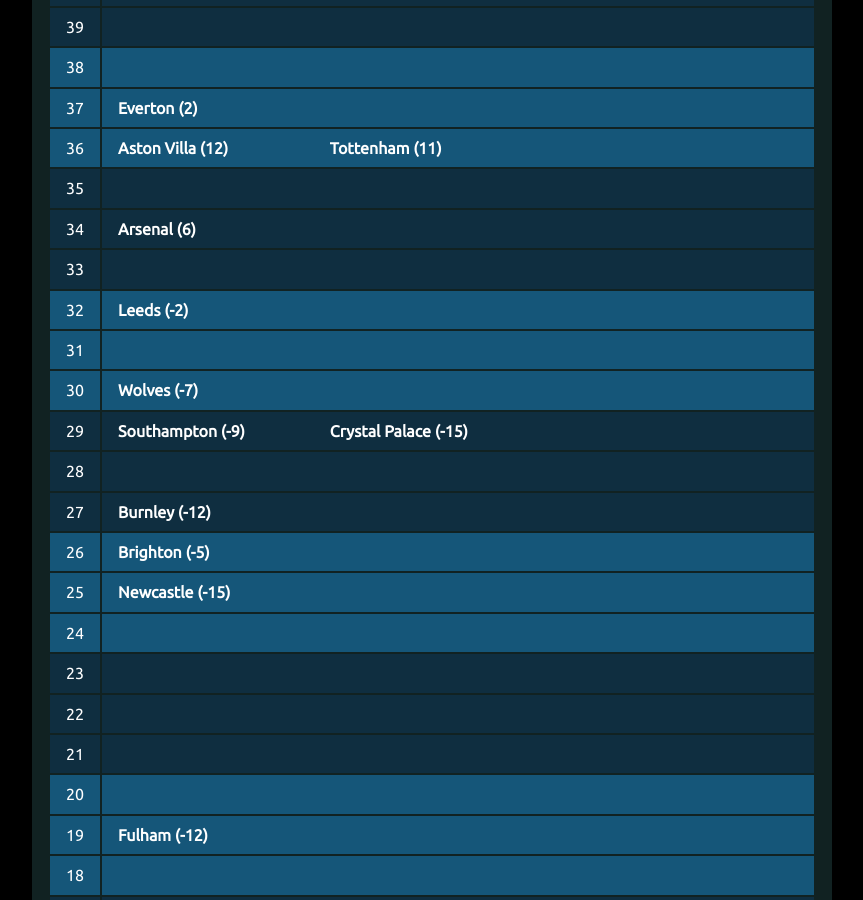
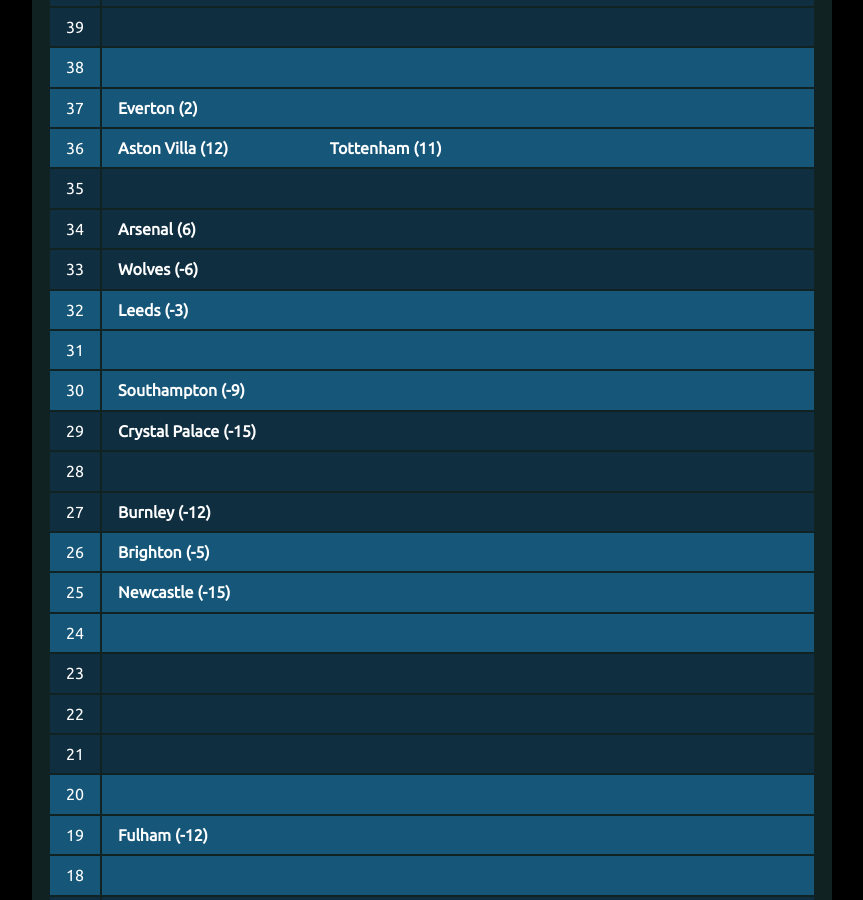
Before and after one commit to muru/muru.github.io, a Jekyll site: the page built from resources.md, in a window 1280 px wide and 900 px high, scrolled down 2522 px. Shown: the whole window, without its empty margins (208-1071 px from the left). Built offline with Jekyll 4.4.1, drawn with Linux system fonts in a browser that asks for light colours; some of the changed text lies outside the part shown.

Commit message:
updated cann-table: Sun 21 Feb 00:03:07 JST 2021

```diff
--- a/cann-table.html
+++ b/cann-table.html
@@ -71,12 +71,12 @@
 	<tr class="cann-row-1">
 		<td class="cann-point"> 43 </td>
 		<td class="cann-clubs">
+			<span class="club-name"> Chelsea (16) </span>
 		</td>
  	</tr>
 	<tr class="cann-row-1">
 		<td class="cann-point"> 42 </td>
 		<td class="cann-clubs">
-			<span class="club-name"> Chelsea (16) </span>
 			<span class="club-name"> West Ham (9) </span>
 		</td>
  	</tr>
@@ -128,12 +128,13 @@
 	<tr class="cann-row-2">
 		<td class="cann-point"> 33 </td>
 		<td class="cann-clubs">
+			<span class="club-name"> Wolves (-6) </span>
 		</td>
  	</tr>
 	<tr class="cann-row-1">
 		<td class="cann-point"> 32 </td>
 		<td class="cann-clubs">
-			<span class="club-name"> Leeds (-2) </span>
+			<span class="club-name"> Leeds (-3) </span>
 		</td>
  	</tr>
 	<tr class="cann-row-1">
@@ -144,13 +145,12 @@
 	<tr class="cann-row-1">
 		<td class="cann-point"> 30 </td>
 		<td class="cann-clubs">
-			<span class="club-name"> Wolves (-7) </span>
+			<span class="club-name"> Southampton (-9) </span>
 		</td>
  	</tr>
 	<tr class="cann-row-2">
 		<td class="cann-point"> 29 </td>
 		<td class="cann-clubs">
-			<span class="club-name"> Southampton (-9) </span>
 			<span class="club-name"> Crystal Palace (-15) </span>
 		</td>
  	</tr>
```
Also changed, not shown: other parts of cann-table.html (+1 -1 lines).
